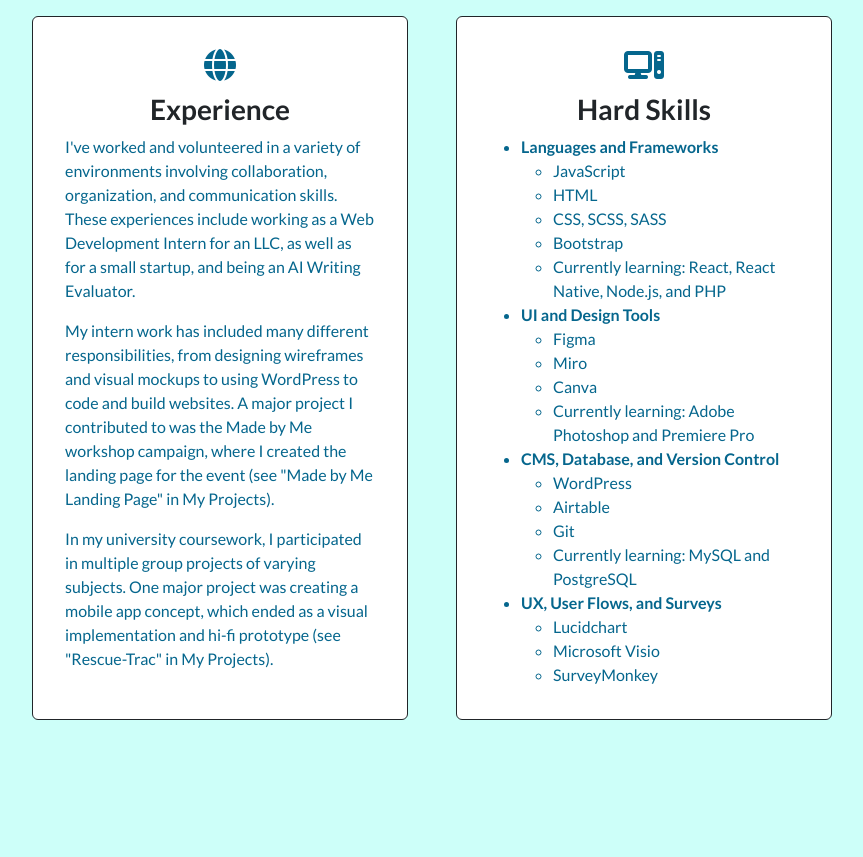
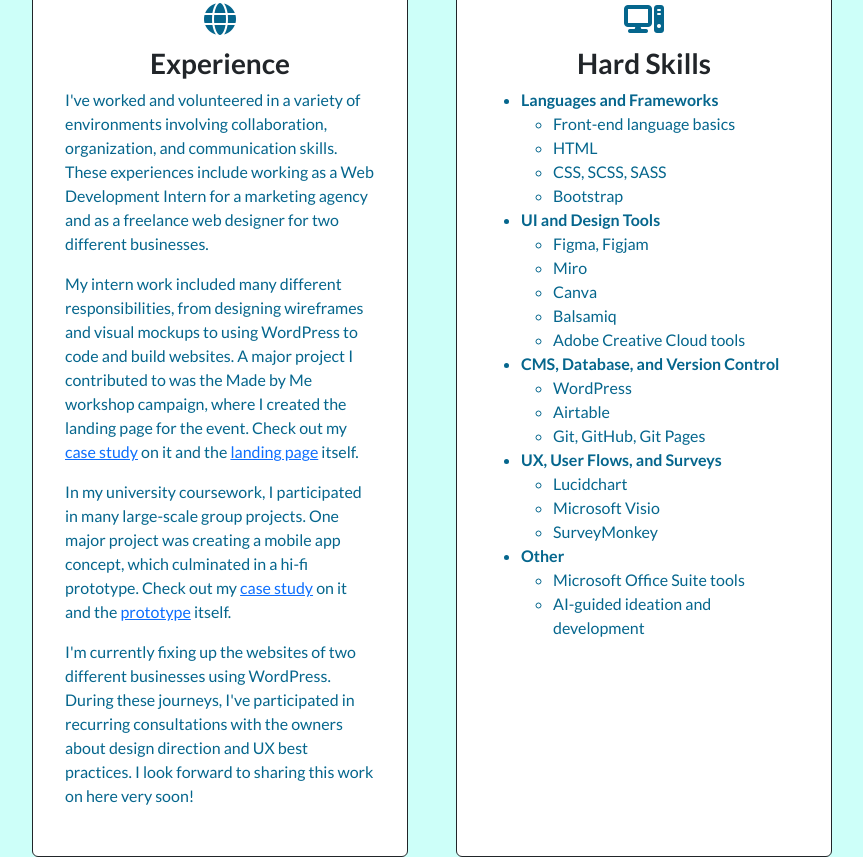
Before and after one commit to riley-brunn/my-portfolio, a website: page index.html in a window 1280 px wide. Shown: the part 1509-2366 px from the top of the page, without its empty margins (208-1071 px from the left). Drawn offline with nearby package versions, Linux system fonts and the light colour scheme; a web font is replaced by a local one.

Commit message:
update 1/29/2026. fixed the RescueTrac prototype links!

```diff
--- a/index.html
+++ b/index.html
@@ -69,7 +69,7 @@
               <li class="nav-item">
                 <a
                   class="nav-link"
-                  href="links/Riley Brunn - Resume - UI UX Designer.pdf"
+                  href="links/Resume - Riley Brunn.pdf"
                   target="_blank"
                   aria-label="View external resume PDF"
                   >Resume</a
@@ -108,10 +108,8 @@
     <main>
       <section>
         <div class="container text-center">
-          <h1 class="chonburi-regular">UI/UX Designer</h1>
-          <h2 id="sec-title" class="chonburi-regular fs-2">
-            Front-End Developer
-          </h2>
+          <h1 class="chonburi-regular">Web & UI/UX Design</h1>
+
           <img src="img/photo-of-me.PNG" id="my-pic" alt="Riley Brunn photo" />
           <div id="greeting" class="lato-bold">Nice to meet you!</div>
           <p id="my-bio" class="fs-5 text-start indent">
@@ -132,7 +130,7 @@
       <hr class="hr-fix" />
 
       <section>
-        <div class="container text-center">
+        <div id="deets" class="container text-center">
           <h2 class="chonburi-regular fs-1 mb-5">Details</h2>
           <div class="container text-center">
             <div class="row row-cols-1 row-cols-lg-2 gx-5 gy-5 mx-auto">
@@ -159,7 +157,7 @@
                     <i class="fa-solid fa-user fa-2xl blue icon"></i>
                     <h3 class="card-title lato-bold">Soft Skills</h3>
                     <p class="blue text-start">
-                      My strong suites are being creative, helpful, and
+                      My strong suites are being creative, organized, and
                       empathetic. I am detail-driven, logical, and reliable in
                       my work. I always make sure to keep an open-mind in order
                       to see and understand all possibilities.
@@ -177,24 +175,21 @@
                       I've worked and volunteered in a variety of environments
                       involving collaboration, organization, and communication
                       skills. These experiences include working as a Web
-                      Development Intern for an LLC, as well as for a small
-                      startup, and being an AI Writing Evaluator.
+                      Development Intern for a marketing agency and as a freelance web designer for two different businesses.
                     </p>
                     <p class="blue text-start">
-                      My intern work has included many different
+                      My intern work included many different
                       responsibilities, from designing wireframes and visual
                       mockups to using WordPress to code and build websites. A
                       major project I contributed to was the Made by Me workshop
-                      campaign, where I created the landing page for the event
-                      (see "Made by Me Landing Page" in My Projects).
+                      campaign, where I created the landing page for the event. Check out my <a href="cs_mbm-landing-pg.html">case study</a> on it and the <a href="https://wethinkintegrated.com/community/made-by-me/" target="_blank">landing page</a> itself.
                     </p>
                     <p class="blue text-start">
-                      In my university coursework, I participated in multiple
-                      group projects of varying subjects. One major project was
-                      creating a mobile app concept, which ended as a visual
-                      implementation and hi-fi prototype (see "Rescue-Trac" in
-                      My Projects).
+                      In my university coursework, I participated in many large-scale
+                      group projects. One major project was
+                      creating a mobile app concept, which culminated in a hi-fi prototype. Check out my <a href="cs_rescue-trac.html">case study</a> on it and the <a href="https://www.figma.com/proto/aTtx5ExFyNMInMfKWe1Y35/Rescue-Trac-Hi-Fi-Prototype?node-id=1-384&starting-point-node-id=1%3A384&t=SUViRyJVFyRmAwmn-1" target="_blank">prototype</a> itself.
                     </p>
+                    <p class="blue text-start">I'm currently fixing up the websites of two different businesses using WordPress. During these journeys, I've participated in recurring consultations with the owners about design direction and UX best practices. I look forward to sharing this work on here very soon!</p>
                   </div>
                 </div>
               </div>
@@ -207,23 +202,18 @@
                     <ul class="card-text blue text-start">
                       <li class="fw-bold">Languages and Frameworks</li>
                       <ul>
-                        <li>JavaScript</li>
+                        <li>Front-end language basics</li>
                         <li>HTML</li>
                         <li>CSS, SCSS, SASS</li>
                         <li>Bootstrap</li>
-                        <li>
-                          Currently learning: React, React Native, Node.js, and
-                          PHP
-                        </li>
                       </ul>
                       <li class="fw-bold">UI and Design Tools</li>
                       <ul>
-                        <li>Figma</li>
+                        <li>Figma, Figjam</li>
                         <li>Miro</li>
                         <li>Canva</li>
-                        <li>
-                          Currently learning: Adobe Photoshop and Premiere Pro
-                        </li>
+                        <li>Balsamiq</li>
+                        <li>Adobe Creative Cloud tools</li>
                       </ul>
                       <li class="fw-bold">
                         CMS, Database, and Version Control
@@ -231,14 +221,18 @@
                       <ul>
                         <li>WordPress</li>
                         <li>Airtable</li>
-                        <li>Git</li>
-                        <li>Currently learning: MySQL and PostgreSQL</li>
+                        <li>Git, GitHub, Git Pages</li>
                       </ul>
                       <li class="fw-bold">UX, User Flows, and Surveys</li>
                       <ul>
                         <li>Lucidchart</li>
                         <li>Microsoft Visio</li>
                         <li>SurveyMonkey</li>
+                      </ul>
+                      <li class="fw-bold">Other</li>
+                      <ul>
+                        <li>Microsoft Office Suite tools</li>
+                        <li>AI-guided ideation and development</li>
                       </ul>
                     </ul>
                   </div>
```
Also changed, not shown: cs_mbm-landing-pg.html (+2 -2 lines), cs_rescue-trac.html (+3 -3 lines), 2 other files.
